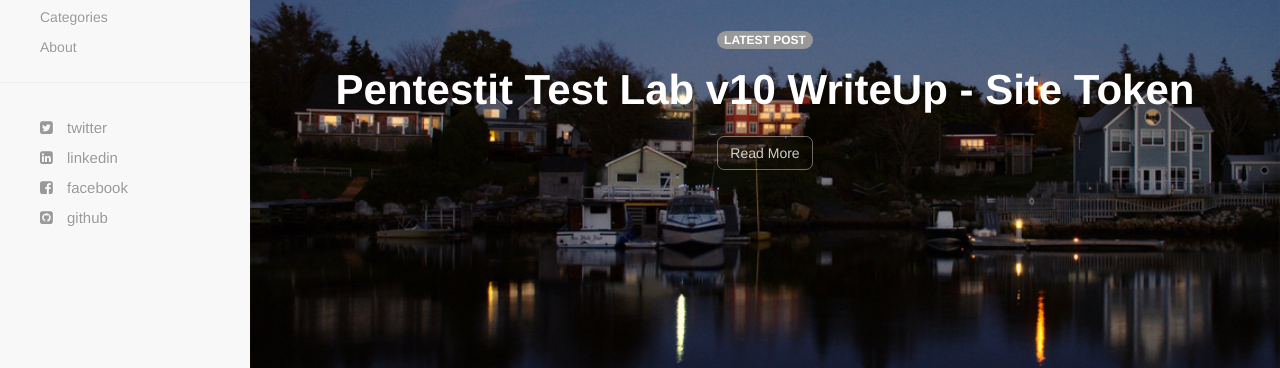
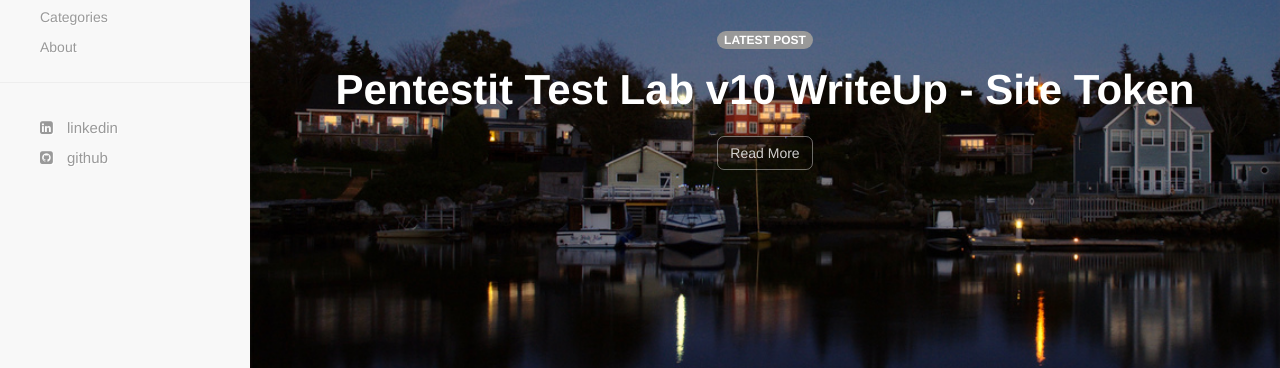
Before and after one commit to PhaNDoMs/PhaNDoMs.github.io, a Jekyll site: the page built from index.html, in a window 1280 px wide. Shown: the part 190-558 px from the top of the page. Built offline with Jekyll 4.4.1, drawn with Linux system fonts in a browser that asks for light colours; nearby versions of some CDN libraries.

Commit message:
Update navigation.html

```diff
--- a/_includes/navigation.html
+++ b/_includes/navigation.html
@@ -29,9 +29,7 @@
     <li><a href="{{ site.baseurl }}/about">About</a></li>
     <hr />
     <div id="social-wrapper">
-      <li> <a href="{{ site.twitter }}"><i class="fa fa-twitter-square"></i> twitter</a></li>
       <li> <a href="{{ site.linkedin }}"><i class="fa fa-linkedin-square"></i> linkedin</a> </li>
-      <li> <a href="{{ site.facebook }}"><i class="fa fa-facebook-square"></i> facebook</a></li>
       <li> <a href="{{ site.github }}"><i class="fa fa-github-square"></i> github</a> </li>
     </div>
   </ul>
```
